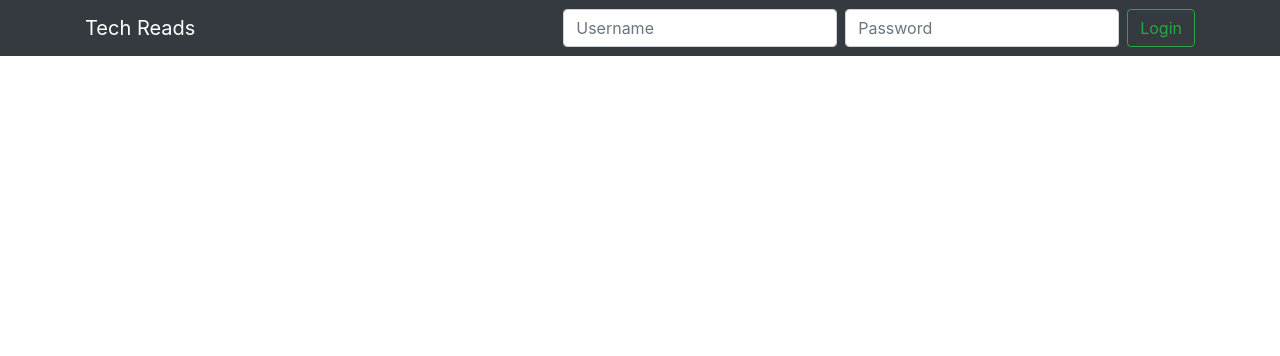
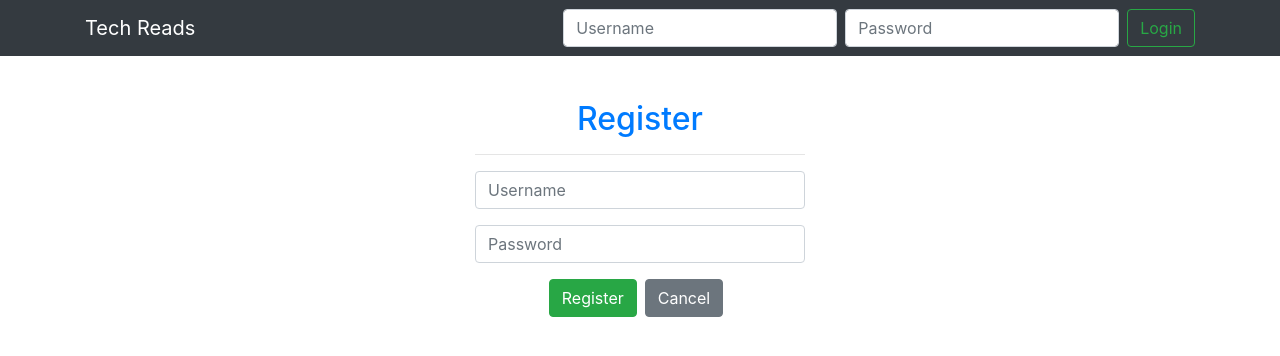
Before and after one commit to pablo-01/Tech-Reads, an Angular app in the folder client/: page / in a window 1280 px wide. Both pictures are taken after a click on the button "Register". Shown: the top 356 px of the page. Built offline with nearby package versions, Linux system fonts and the light colour scheme; no server answers.

Commit message:
user registration complete

```diff
--- a/client/src/app/_services/account.service.ts
+++ b/client/src/app/_services/account.service.ts
@@ -8,6 +8,7 @@ import { User } from '../_models/user';
   providedIn: 'root'
 })
 export class AccountService {
+  //  setting base url
   baseUrl = 'https://localhost:5001/api/';
   private currentUserSource = new ReplaySubject<User>(1);
 
@@ -15,6 +16,7 @@ export class AccountService {
 
   constructor(private http: HttpClient) { }
 
+  // user login method
   login(model: any) {
     return this.http.post(this.baseUrl + 'account/login', model).pipe(
       map((response: User) => {
@@ -27,6 +29,20 @@ export class AccountService {
     )
   }
 
+
+// register method
+register(model: any) {
+  return this.http.post(this.baseUrl + 'account/register', model).pipe(
+    map((user: User) => {
+      if (user) {
+        localStorage.setItem('user', JSON.stringify(user));
+        this.currentUserSource.next(user);
+      }
+    })
+  )
+}
+
+
   setCurrentUser(user: User) {
     this.currentUserSource.next(user);
   }
--- a/client/src/app/app.component.ts
+++ b/client/src/app/app.component.ts
@@ -15,7 +15,6 @@ export class AppComponent implements OnInit {
   constructor(private http: HttpClient, private accoutService: AccountService) {}
 
   ngOnInit() {
-    this.getUsers();
     this.setCurrentUser();
 
   }
@@ -25,11 +24,5 @@ export class AppComponent implements OnInit {
     this.accoutService.setCurrentUser(user);
   }
 
-  getUsers() {
-    this.http.get('http://localhost:5000/api/users/').subscribe(response => {
-      this.users = response;
-    }, error => {
-      console.log(error);
-    })
-  }
+
 }
--- a/client/src/app/home/home.component.html
+++ b/client/src/app/home/home.component.html
@@ -11,7 +11,9 @@
     <div *ngIf="registerState" class="container">
         <div class="row justify-content-center">
             <div class="col-4">
-
+                <!-- sending event from child:
+                () when sending from child -->
+                <app-register (registrationCancel)="cancelRegistrationState($event)"></app-register>
             </div>
         </div>
     </div>
--- a/client/src/app/home/home.component.ts
+++ b/client/src/app/home/home.component.ts
@@ -1,3 +1,4 @@
+import { HttpClient } from '@angular/common/http';
 import { Component, OnInit } from '@angular/core';
 
 @Component({
@@ -6,15 +7,24 @@ import { Component, OnInit } from '@angular/core';
   styleUrls: ['./home.component.css']
 })
 export class HomeComponent implements OnInit {
+  // set default swith value for register form
   registerState = false;
+
 
   constructor() { }
 
   ngOnInit(): void {
   }
 
+  // register switch function
   registerStateSwitch() {
     this.registerState = !this.registerState;
   }
 
+
+  // function to set registration state to false; paramater from child component
+  cancelRegistrationState(event: boolean) {
+    this.registerState = event;
+  }
+
 }
--- a/client/src/app/register/register.component.html
+++ b/client/src/app/register/register.component.html
@@ -1 +1,16 @@
-<p>register works!</p>
+<form #registrationForm="ngForm" autocomplete="off" (ngSubmit)="register()">
+    <h2 class="text-center text-primary">Register</h2>
+    <hr>
+    <div class="form-group">
+        <input type="text" class="form-control" placeholder="Username"
+        [(ngModel)]="model.username" name="username">
+    </div>
+    <div class="form-group">
+        <input type="password" class="form-control" placeholder="Password"
+        [(ngModel)]="model.password" name="password">
+    </div>
+    <div class="form-group text-center">
+        <button class="btn btn-success mr-2" type="submit">Register</button>
+        <button class="btn btn-secondary mr-2" type="submit" (click)="cancelRegister()">Cancel</button>
+    </div>
+</form>
--- a/client/src/app/register/register.component.ts
+++ b/client/src/app/register/register.component.ts
@@ -1,4 +1,5 @@
-import { Component, OnInit } from '@angular/core';
+import { Component, EventEmitter, Input, OnInit, Output } from '@angular/core';
+import { AccountService } from '../_services/account.service';
 
 @Component({
   selector: 'app-register',
@@ -6,10 +7,28 @@ import { Component, OnInit } from '@angular/core';
   styleUrls: ['./register.component.css']
 })
 export class RegisterComponent implements OnInit {
+  // Output property - emit from child to parent -for registerSwith state
+  @Output() registrationCancel = new EventEmitter();
+  // register model
+  model: any = {};
 
-  constructor() { }
+  constructor(private accountService: AccountService) { }
 
   ngOnInit(): void {
   }
 
+  // register method - using account service
+  register() {
+    this.accountService.register(this.model).subscribe(res=> {
+      this.cancelRegister();
+    }, error => {
+      console.log(error);
+    })
+  }
+
+  cancelRegister() {
+    // emit value using event emitter
+    this.registrationCancel.emit(false);
+  }
+
 }
```
Also changed, not shown: 16 other files (tests, documents, lock files or other folders).
